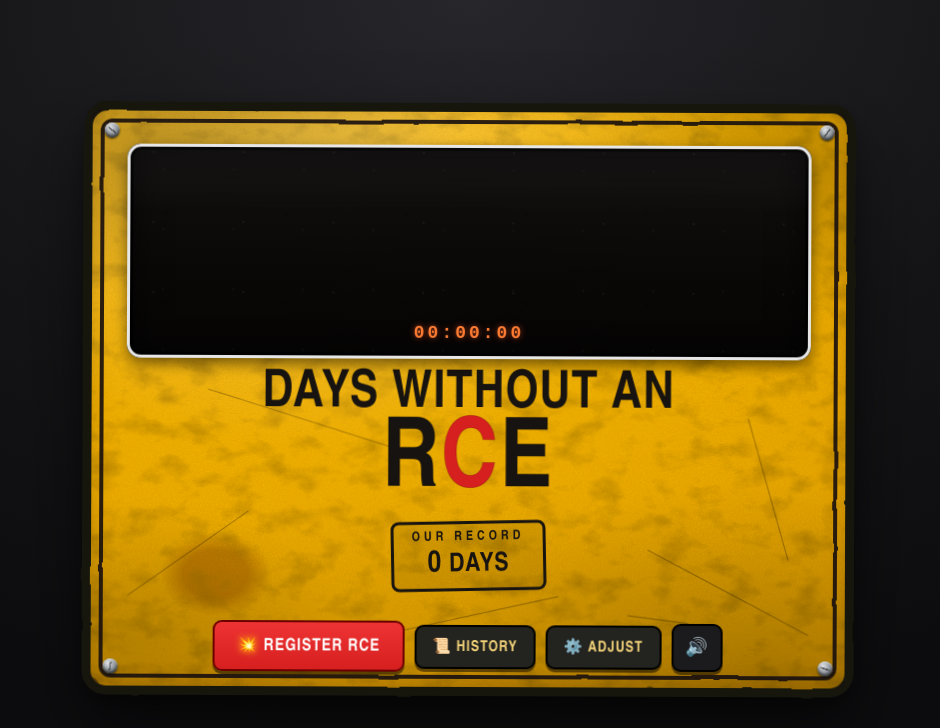
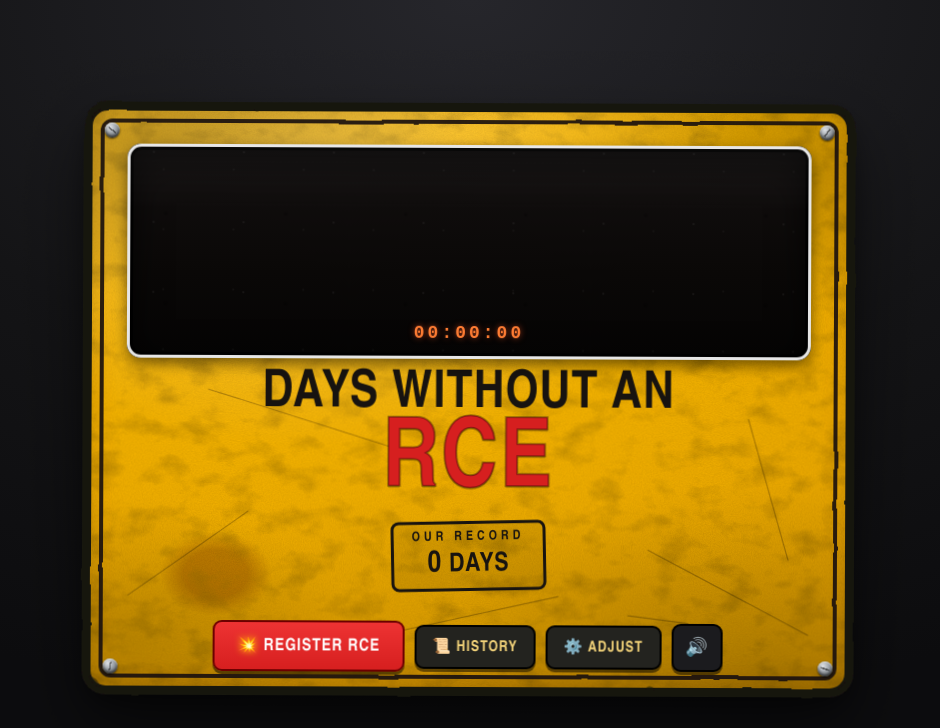
Before and after one commit to thezakman/DWARCE, an Electron app: page renderer/index.html in a window 940 px wide. Drawn offline with Linux system fonts and the light colour scheme; no server answers.

Commit message:
style: RCE inteiro em vermelho + previews atualizadas
- Título: 'RCE' agora todo vermelho (palavra de perigo) com contorno escuro,
  no lugar de só a letra C destacada.
- Previews EN/PT regeneradas com o novo visual.

```diff
--- a/renderer/styles.css
+++ b/renderer/styles.css
@@ -378,9 +378,10 @@ body {
   display: block;
   font-size: clamp(52px, 12vw, 96px);
   letter-spacing: 2px;
-  -webkit-text-stroke: 1px rgba(0,0,0,.15);
+  color: var(--danger);
+  -webkit-text-stroke: 2px rgba(0,0,0,.35);
+  text-shadow: 0 2px 0 rgba(0,0,0,.18);
 }
-.headline .l2 .c { color: var(--danger); }
 
 .record {
   margin: 12px auto 4px;
```
Also changed, not shown: 2 other files.
